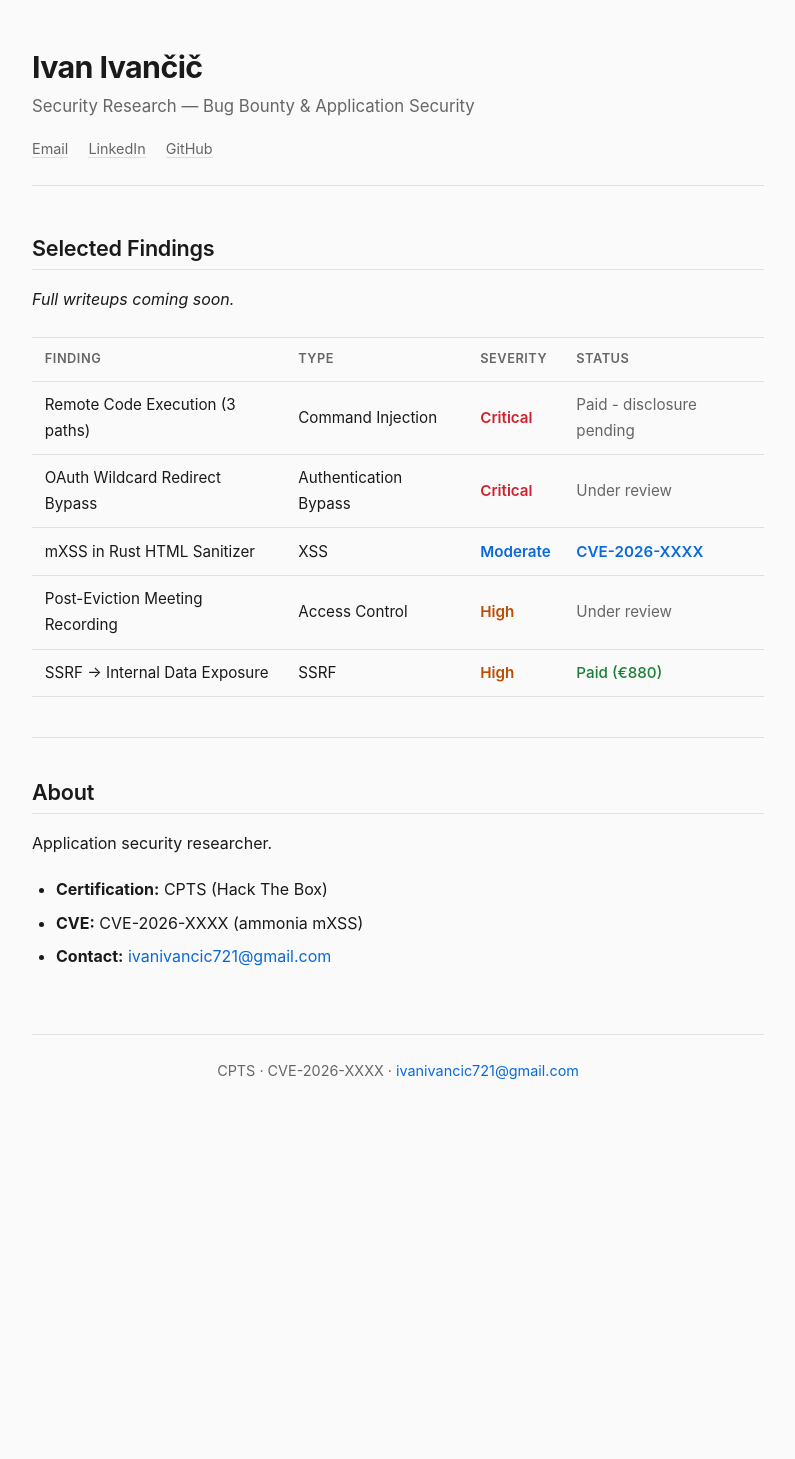
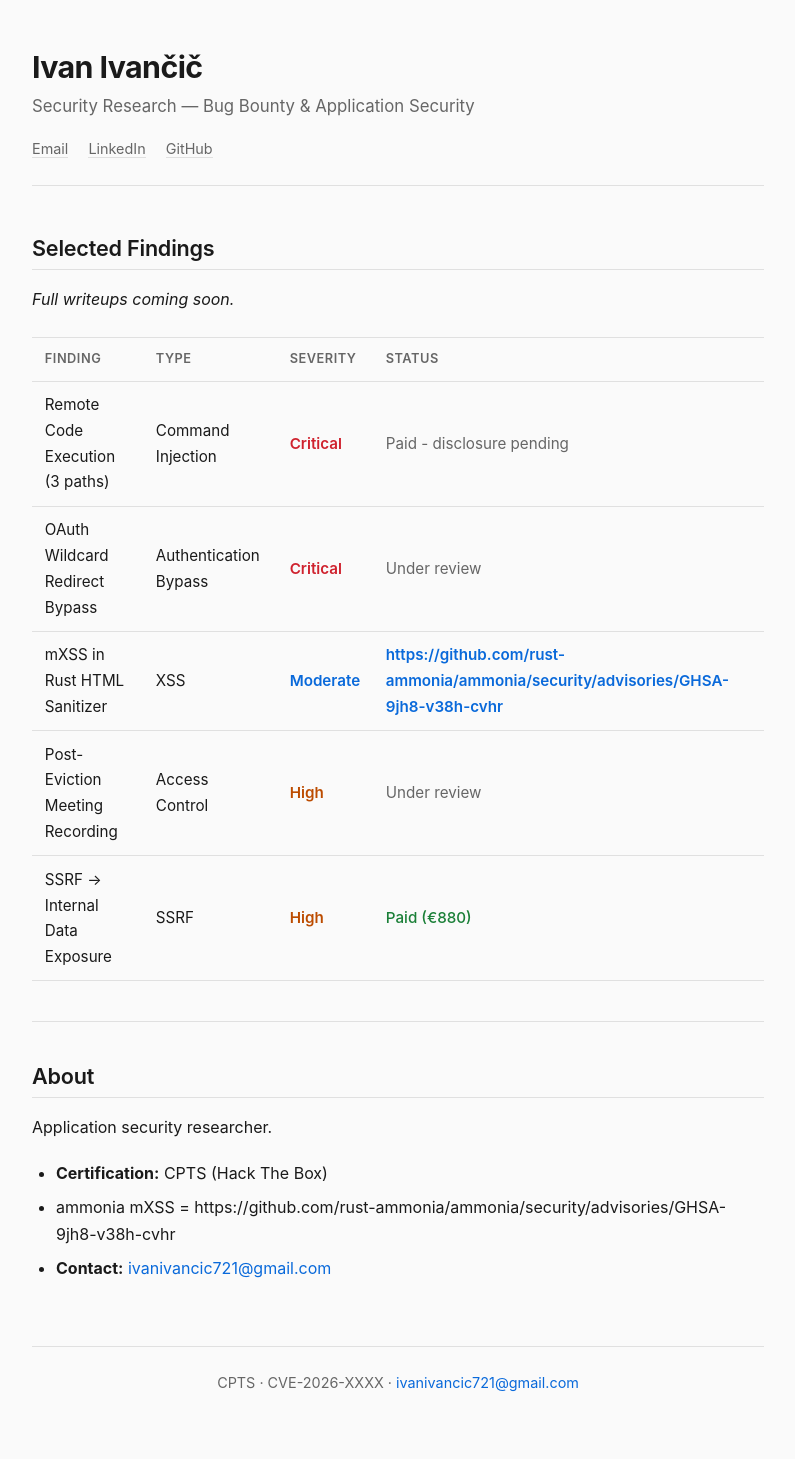
Before and after one commit to Ivan09999/Ivan09999.github.io, a Jekyll site: the page built from index.md, in a window 1280 px wide. Shown: the whole page, without its empty margins (242-1037 px from the left). Built offline with Jekyll 4.4.1, drawn with Linux system fonts in a browser that asks for light colours; before the commit the page ends 1148 px from its top, so only the background shows below that.

Commit message:
Update index.md

```diff
--- a/index.md
+++ b/index.md
@@ -11,7 +11,7 @@ title: Home
 |---------|------|----------|--------|
 | Remote Code Execution (3 paths) | Command Injection | <span class="severity-c">Critical</span> | <span class="status-pending">Paid - disclosure pending</span> |
 | OAuth Wildcard Redirect Bypass | Authentication Bypass | <span class="severity-c">Critical</span> | <span class="status-pending">Under review</span> |
-| mXSS in Rust HTML Sanitizer | XSS | <span class="severity-m">Moderate</span> | <span class="status-cve">CVE-2026-XXXX</span> |
+| mXSS in Rust HTML Sanitizer | XSS | <span class="severity-m">Moderate</span> | <span class="status-cve">https://github.com/rust-ammonia/ammonia/security/advisories/GHSA-9jh8-v38h-cvhr</span> |
 | Post-Eviction Meeting Recording | Access Control | <span class="severity-h">High</span> | <span class="status-pending">Under review</span> |
 | SSRF → Internal Data Exposure | SSRF | <span class="severity-h">High</span> | <span class="status-paid">Paid (€880)</span> |
 
@@ -22,5 +22,5 @@ title: Home
 Application security researcher.
 
 - **Certification:** CPTS (Hack The Box)
-- **CVE:** CVE-2026-XXXX (ammonia mXSS)
+- ammonia mXSS = https://github.com/rust-ammonia/ammonia/security/advisories/GHSA-9jh8-v38h-cvhr
 - **Contact:** [ivanivancic721@gmail.com](mailto:ivanivancic721@gmail.com)
```
